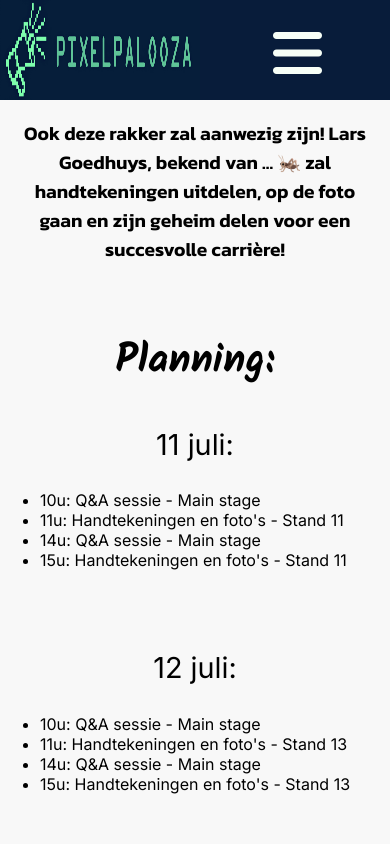
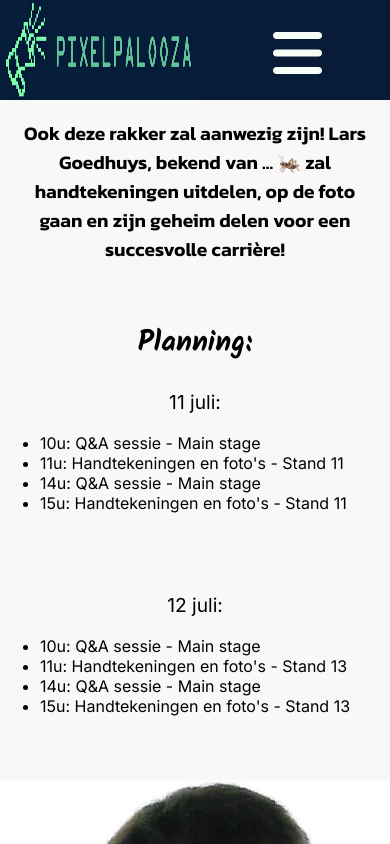
Before and after one commit to GlupekEJ/GameEvent, an Angular app in the folder Client/: page /bezoek-Lars in a window 390 px wide. Shown: the top 844 px of the page. Built offline with nearby package versions, Linux system fonts and the light colour scheme.

Commit message:
Extra responsiviteit Pagina Bezoek Lars

```diff
--- a/Client/src/app/bezoek-lars/bezoek-lars.component.css
+++ b/Client/src/app/bezoek-lars/bezoek-lars.component.css
@@ -23,7 +23,7 @@
 
 .titel_planning {
      font-family: 'Kalam', sans-serif;
-     font-size: 2.5em;
+     font-size: clamp(1.8em, 2.5vw, 2.5em);
 }
 
 .juli1, .juli2, .datum {
@@ -34,7 +34,7 @@
 }
 
 .datum {
-    font-size: 1.8em;
+    font-size: clamp(1.2em, 2.5vw, 1.8em);
 }
 
 li {
```
